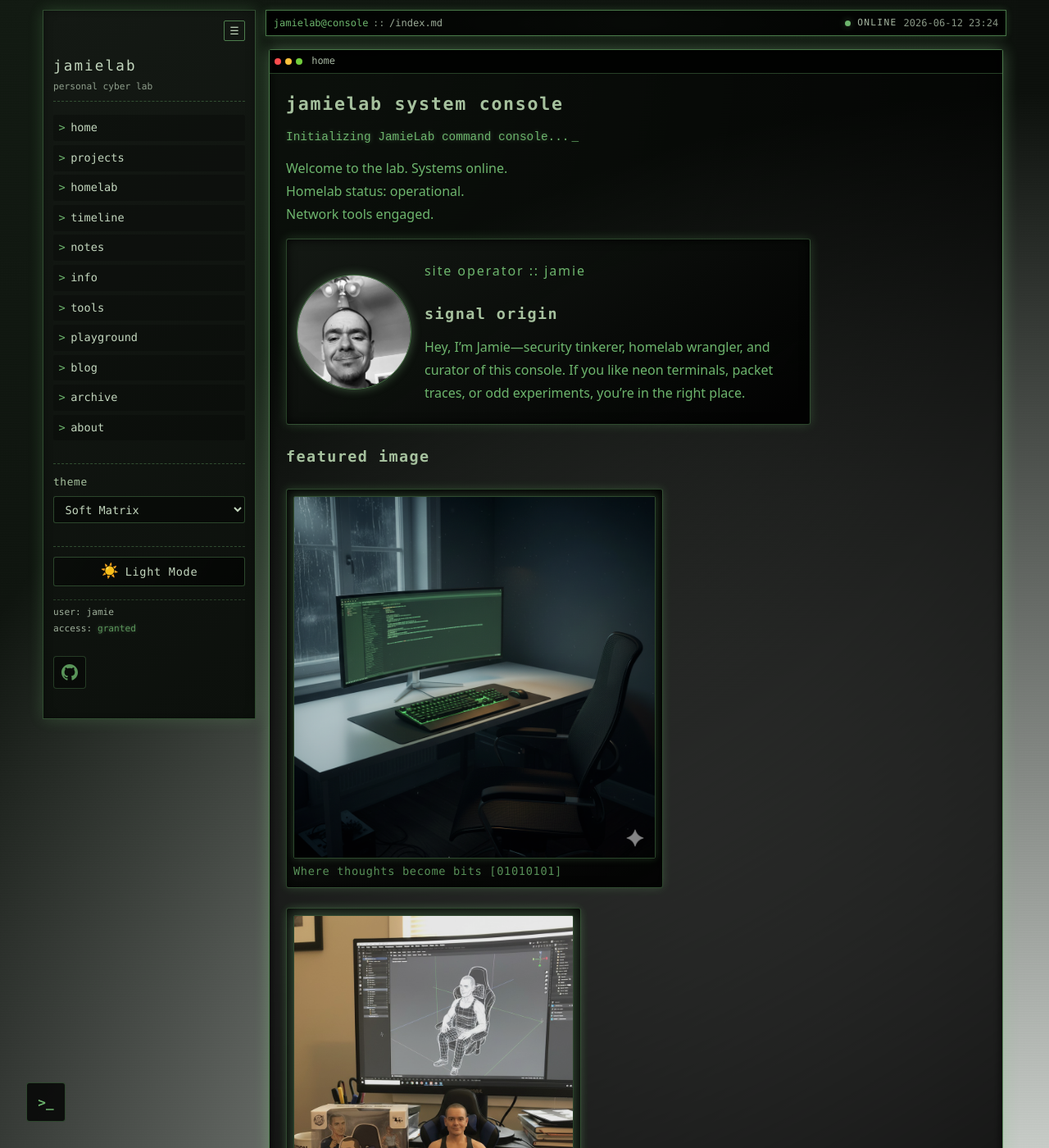
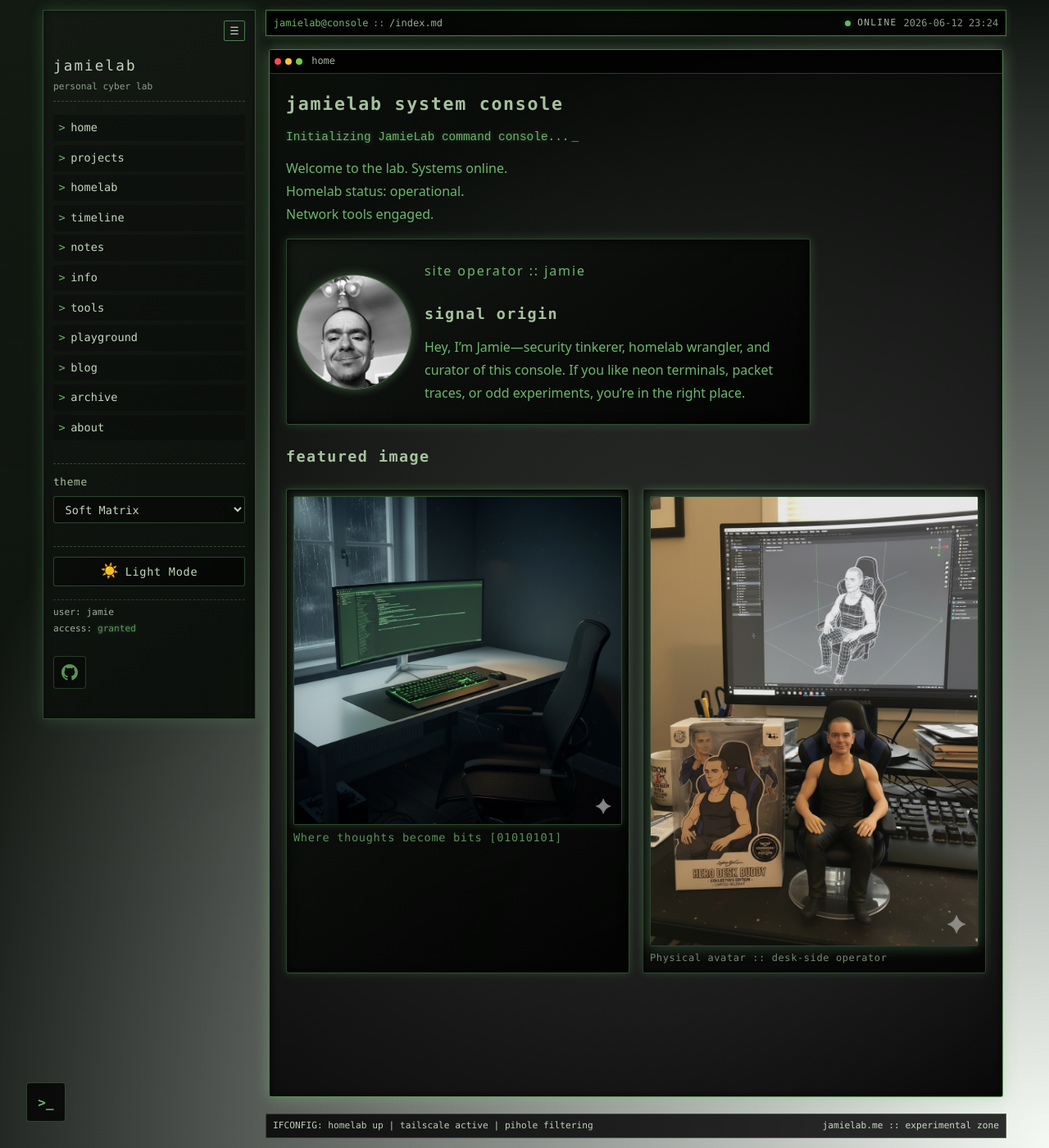
Before and after one commit to jimjamscott22/jimjamscott22.github.io, a Jekyll site: the page built from index.md, in a window 1280 px wide and 1400 px high. Shown: the whole window at 82% size. Built offline with Jekyll 4.4.1, drawn with Linux system fonts in a browser that asks for light colours.

Commit message:
Resized some images on homepage

```diff
--- a/assets/css/images.css
+++ b/assets/css/images.css
@@ -65,6 +65,32 @@
   .profile-photo {
     width: 120px;
     height: 120px;
+  }
+}
+
+/* Home hero grid */
+.hero-grid {
+  display: grid;
+  grid-template-columns: 1fr 1fr;
+  gap: 1rem;
+  margin: 1.5rem 0;
+  width: 100%;
+}
+
+.hero-grid .hero-shot {
+  max-width: 100%;
+  margin: 0;
+  width: 100%;
+}
+
+.hero-grid .hero-shot--secondary {
+  max-width: 100%;
+  opacity: 0.9;
+}
+
+@media (max-width: 768px) {
+  .hero-grid {
+    grid-template-columns: 1fr;
   }
 }
 
--- a/index.md
+++ b/index.md
@@ -33,17 +33,19 @@ Network tools engaged.
 
 ## Featured image
 
-<div class="hero-shot">
-  <img src="{{ "/img/minimalist_workstation.png" | relative_url }}?v={{ cache_bust }}" alt="guy at a computer" loading="lazy" decoding="async">
-  <div class="hero-caption">Where thoughts become bits [01010101] </div>
-</div>
+<div class="hero-grid">
+  <div class="hero-shot">
+    <img src="{{ "/img/minimalist_workstation.png" | relative_url }}?v={{ cache_bust }}" alt="guy at a computer" loading="lazy" decoding="async">
+    <div class="hero-caption">Where thoughts become bits [01010101] </div>
+  </div>
 
-<div class="hero-shot hero-shot--secondary">
-  <img src="{{ "/img/mini_me.JPG" | relative_url }}?v={{ cache_bust }}"
-       alt="Desk figurine of Jamie seated at workstation"
-       loading="lazy"
-       decoding="async">
-  <div class="hero-caption">
-    Physical avatar :: desk-side operator
+  <div class="hero-shot hero-shot--secondary">
+    <img src="{{ "/img/mini_me.JPG" | relative_url }}?v={{ cache_bust }}"
+         alt="Desk figurine of Jamie seated at workstation"
+         loading="lazy"
+         decoding="async">
+    <div class="hero-caption">
+      Physical avatar :: desk-side operator
+    </div>
   </div>
 </div>
```
